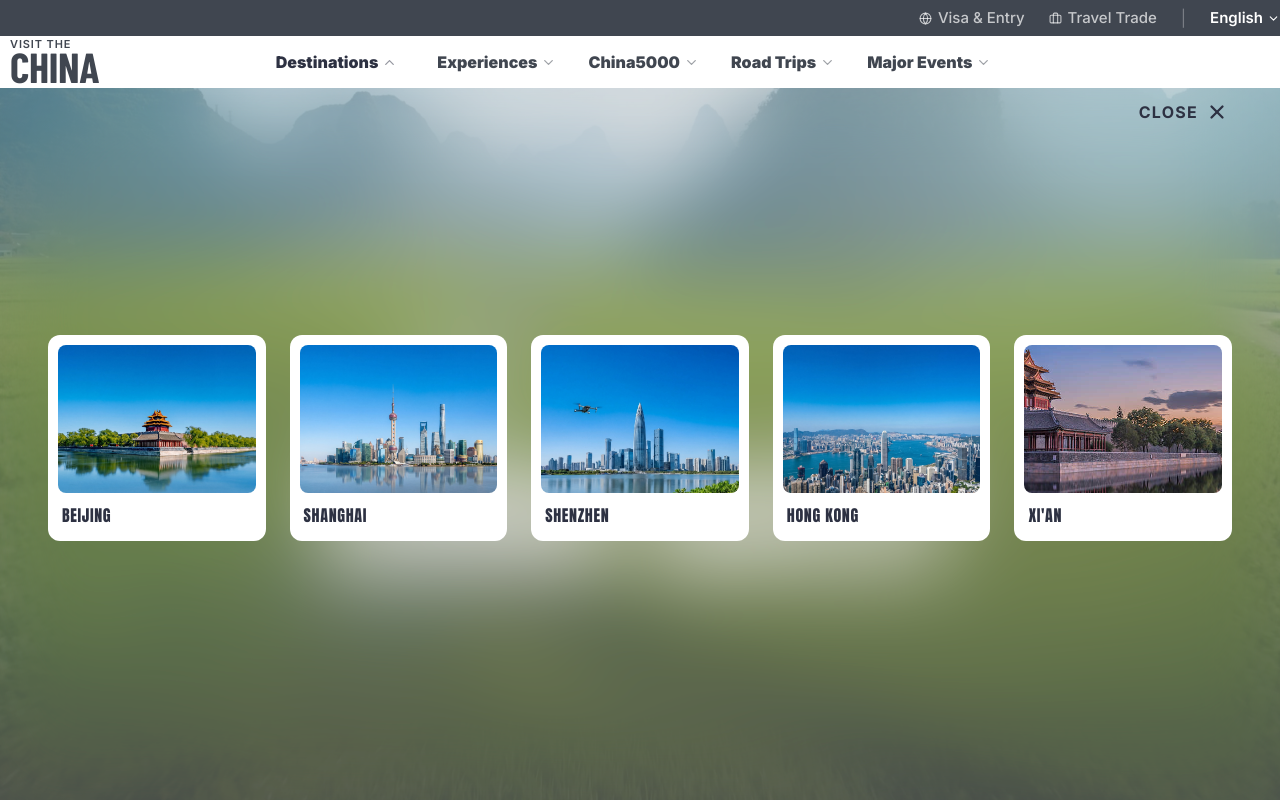
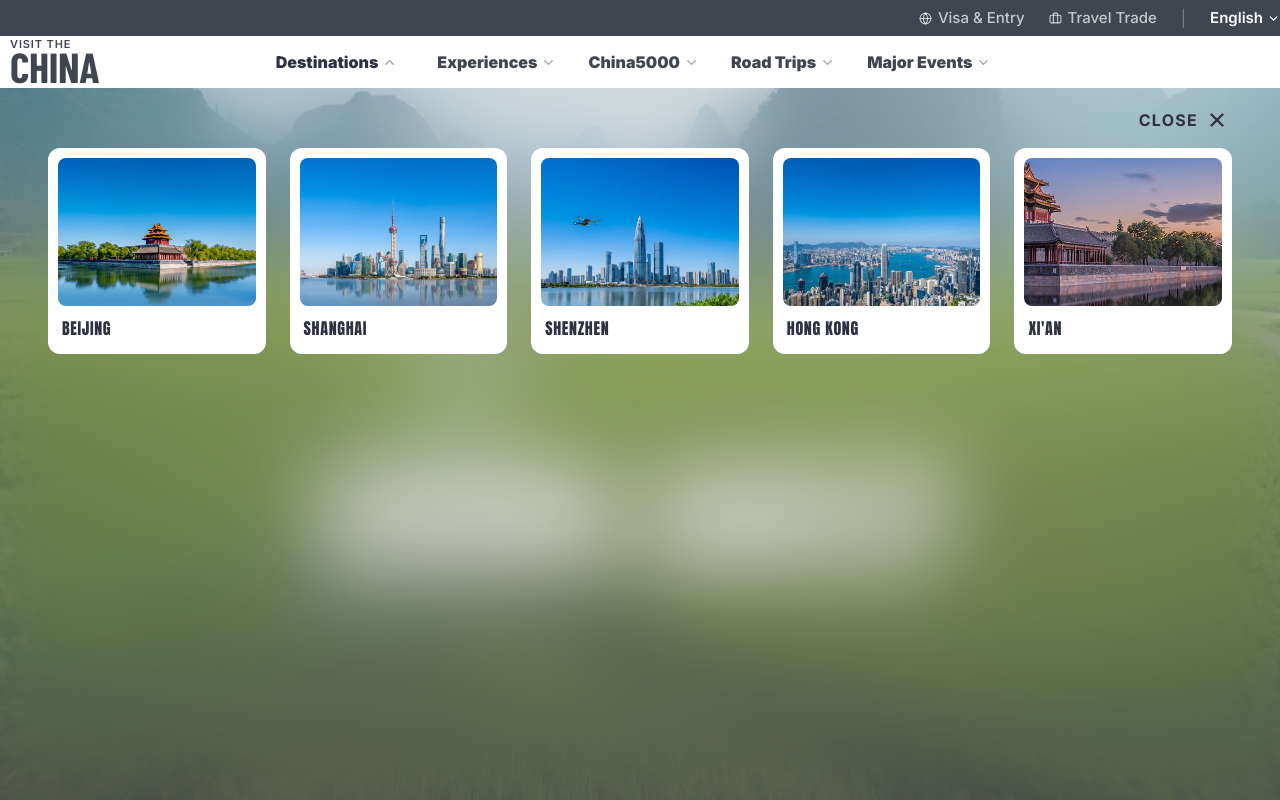
Before and after one commit to JameelHao/chinaquest-web, a Next.js app: page / in a window 1280 px wide. Both pictures are taken after a click on the button "Destinations". Shown: the top 800 px of the page. Built offline with nearby package versions, Linux system fonts and the light colour scheme; a web font is replaced by a local one.

Commit message:
fix: align destination cards to top to sit just below CLOSE button
Co-Authored-By: Claude Opus 4.6 <noreply@anthropic.com>

```diff
--- a/src/components/sections/DestinationsOverlay.tsx
+++ b/src/components/sections/DestinationsOverlay.tsx
@@ -34,7 +34,7 @@ export default function DestinationsOverlay({
       }}
     >
       {/* CLOSE — right-aligned, same row as header */}
-      <div className="flex items-center justify-end" style={{ padding: "12px 52px 0" }}>
+      <div className="flex items-center justify-end" style={{ padding: "20px 52px 0" }}>
         <button
           onClick={onClose}
           className="flex items-center gap-2 cursor-pointer hover:opacity-70 transition-all"
@@ -54,7 +54,7 @@ export default function DestinationsOverlay({
       </div>
 
       {/* City grid — centered */}
-      <div className="flex items-center justify-center w-full" style={{ minHeight: "calc(100vh - 140px)", padding: "16px 48px 48px" }}>
+      <div className="flex items-start justify-center w-full" style={{ minHeight: "calc(100vh - 120px)", padding: "16px 48px 48px" }}>
         <div className="grid grid-cols-2 sm:grid-cols-3 lg:grid-cols-5 gap-5 lg:gap-6 w-full max-w-[1200px]">
           {cities.map((city) => (
             <Link
```
